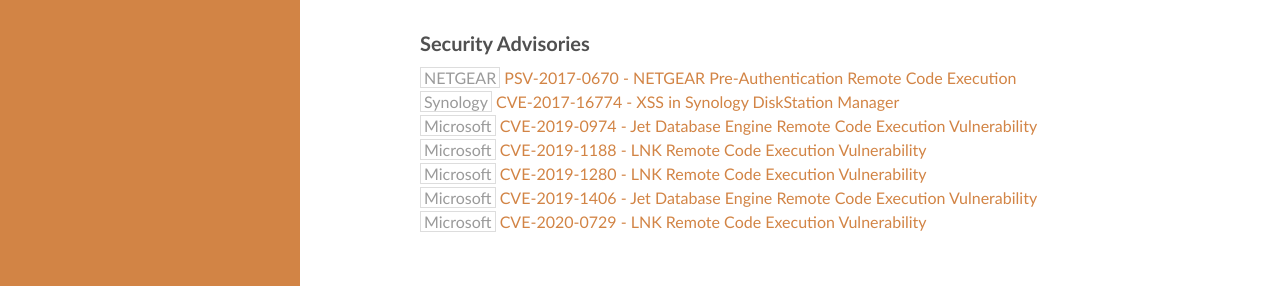
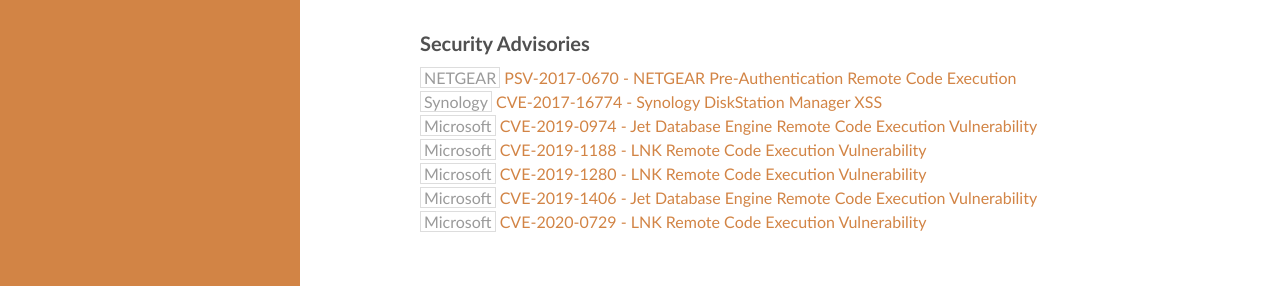
Before and after one commit to L4ys/l4ys.github.io, a Jekyll site: the page built from about.html, in a window 1280 px wide. Shown: the part 387-673 px from the top of the page. Built offline with Jekyll 4.4.1, drawn with Linux system fonts in a browser that asks for light colours.

Commit message:
Update about

```diff
--- a/about.html
+++ b/about.html
@@ -25,7 +25,7 @@
   <h3>Security Advisories</h3>
   <p class="cve">
     <span class="tag">NETGEAR</span><a href="https://kb.netgear.com/000051516/Security-Advisory-for-Pre-Authentication-Buffer-Overflow-on-Some-Routers-PSV-2017-0670"> PSV-2017-0670 - NETGEAR Pre-Authentication Remote Code Execution</a> <br>
-    <span class="tag">Synology</span> <a href="https://www.synology.com/zh-tw/security/advisory/Synology_SA_18_26"> CVE-2017-16774 - XSS in Synology DiskStation Manager</a> <br>
+    <span class="tag">Synology</span> <a href="https://www.synology.com/zh-tw/security/advisory/Synology_SA_18_26"> CVE-2017-16774 - Synology DiskStation Manager XSS</a> <br>
     <span class="tag">Microsoft</span> <a href="https://portal.msrc.microsoft.com/en-US/security-guidance/advisory/CVE-2019-0974"> CVE-2019-0974 - Jet Database Engine Remote Code Execution Vulnerability </a> <br>
     <span class="tag">Microsoft</span> <a href="https://portal.msrc.microsoft.com/en-US/security-guidance/advisory/CVE-2019-1188"> CVE-2019-1188 - LNK Remote Code Execution Vulnerability </a> <br>
     <span class="tag">Microsoft</span> <a href="https://portal.msrc.microsoft.com/en-US/security-guidance/advisory/CVE-2019-1280"> CVE-2019-1280 - LNK Remote Code Execution Vulnerability </a> <br>
```
